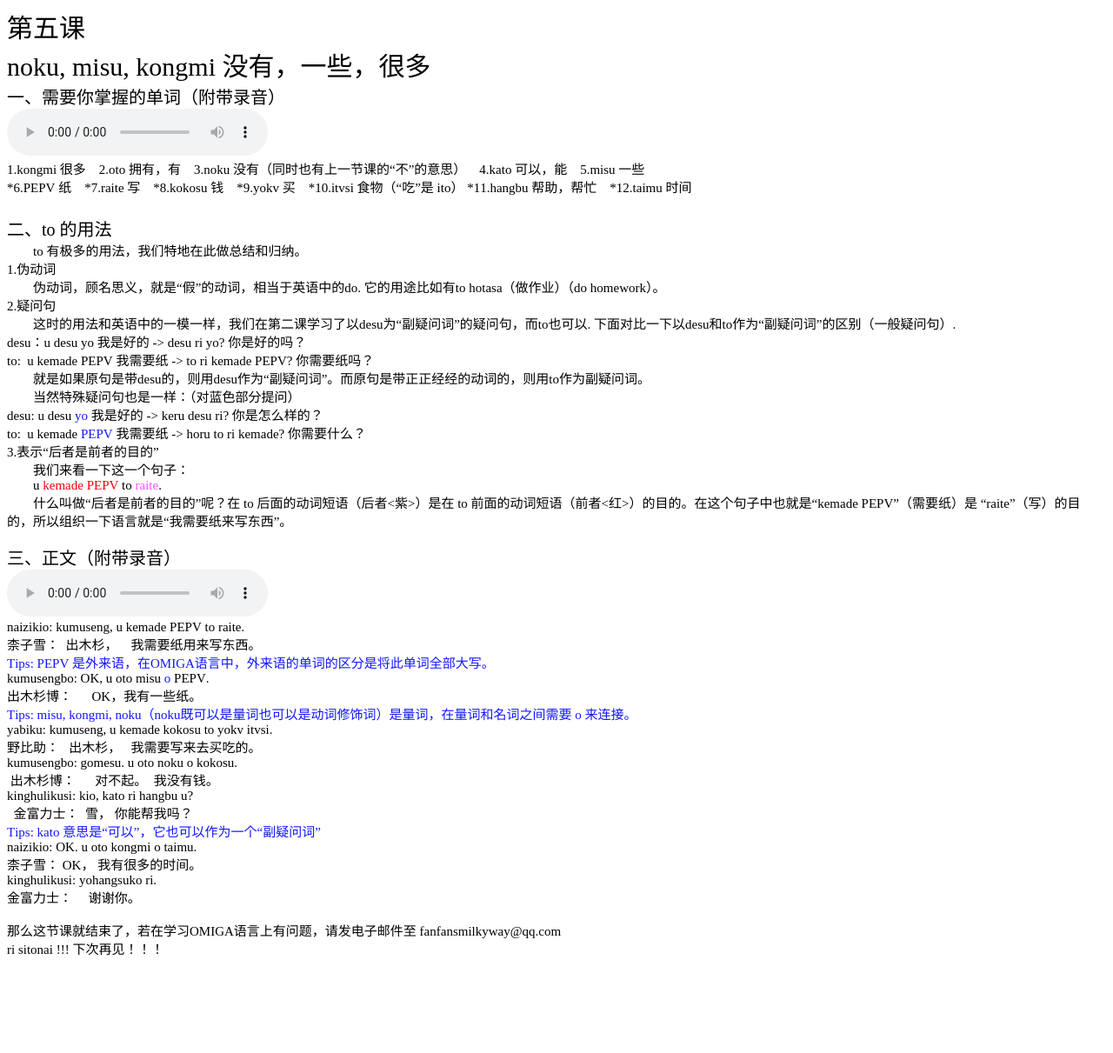
After one commit to fanfansmilkyway/OMIGA-code, a Flask app: template templates/第五课：noku, misu, kongmi 没有，一些，很多.html in a window 1280 px wide. The commit adds this page. Shown: the whole page at 87% size. Run offline with Flask 2, Linux system fonts and the light colour scheme; the template is opened without the code that fills it, so the values that code supplies are empty.

Commit message:
add two lesssons

```diff
--- a/app.py
+++ b/app.py
@@ -4,37 +4,36 @@ from werkzeug.utils import secure_filename
 
 app = Flask(__name__)
 
-text = ''
-
-@app.route('/')
-def my_form():
-    return render_template('index.html')
-
-@app.route('/', methods=['POST'])
+@app.route('/', methods=['GET','POST'])
 def my_form_post():
     if request.method == 'POST':
         text = request.form['text']
         return render_template('%s.html' %(text))
     return render_template('index.html')
 
-@app.route('/lessons')
-def contact():
+@app.route('/lessons', methods=['GET','POST'])
+def contact_post():
+    if request.method == 'POST':
+        if request.form['submit_button'] == '第一课：OMIGA语言的简介与导入':
+            return render_template('第一课：OMIGA语言的简介与导入.html')
+        if request.form['submit_button'] == '第二课：OMIGA语言的基本词语与语句':
+            return render_template('第二课：OMIGA语言的基本词语与语句.html')
+        if request.form['submit_button'] == '第三课：teriyoga! ditaiyosu! 你们好！初次见面！':
+            return render_template('第三课：teriyoga! ditaiyosu! 你们好！初次见面！.html')
+        if request.form['submit_button'] == '第四课：dv ing sihoma tsu loyode 班级中的规则':
+            return render_template('第四课：dv ing sihoma tsu loyode 班级中的规则.html')
+        if request.form['submit_button'] == '第五课：noku, misu, kongmi 没有，一些，很多':
+            return render_template('第五课：noku, misu, kongmi 没有，一些，很多.html')
     return render_template('lessons.html')
-
-@app.route('/lessons', methods=['POST'])
-def contact_post():
-    if request.form['submit_button'] == '第一课：OMIGA语言的简介与导入':
-        return render_template('第一课：OMIGA语言的简介与导入.html')
-    if request.form['submit_button'] == '第二课：OMIGA语言的基本词语与语句':
-        return render_template('第二课：OMIGA语言的基本词语与语句.html')
 
 def allowed_file(filename):
         return '.' in filename and \
         filename.rsplit('.', 1)[1].lower() in ALLOWED_EXTENSIONS
 
 UPLOAD_FOLDER = os.environ['UPLOAD_DIR']
-ALLOWED_EXTENSIONS = {'txt'}
+ALLOWED_EXTENSIONS = {'txt','png','jpg','jpeg','gif','mp3','mp4'}
 app.config['UPLOAD_FOLDER'] = UPLOAD_FOLDER
+app.config['MAX_CONTENT_LENGTH'] = 20 * 1000 * 1000
 
 @app.route('/uploads', methods=['GET', 'POST'])
 def upload_file():
@@ -53,15 +52,6 @@ def upload_file():
             filename = secure_filename(file.filename)
             file.save(os.path.join(app.config['UPLOAD_FOLDER'], filename))
             return redirect(url_for('upload_file', name=filename))
-    return '''
-    <!doctype html>
-    <title>Upload Files</title>
-    <h1>Upload Files</h1>
-    <p>Please upload .txt file</p>
-    <form method=post enctype=multipart/form-data>
-      <input type=file name=file>
-      <input type=submit>
-    </form>
-    '''
+    return render_template('uploads.html')
 
-app.run(host='0.0.0.0',port='80')
+app.run(host='0.0.0.0',port='80',debug=True)
--- a/templates/lessons.html
+++ b/templates/lessons.html
@@ -3,4 +3,10 @@
     <input type="submit" name="submit_button" value="第一课：OMIGA语言的简介与导入">
     <br>
     <input type="submit" name="submit_button" value="第二课：OMIGA语言的基本词语与语句">
+    <br>
+    <input type="submit" name="submit_button" value="第三课：teriyoga! ditaiyosu! 你们好！初次见面！">
+    <br>
+    <input type="submit" name="submit_button" value="第四课：dv ing sihoma tsu loyode 班级中的规则">
+    <br>
+    <input type="submit" name="submit_button" value="第五课：noku, misu, kongmi 没有，一些，很多">
 </form>
--- /dev/null
+++ b/templates/第五课：noku, misu, kongmi 没有，一些，很多.html
@@ -0,0 +1,90 @@
+<!DOCTYPE html PUBLIC "-//W3C//DTD HTML 4.01//EN" "http://www.w3.org/TR/html4/strict.dtd">
+<html>
+<head>
+  <meta http-equiv="Content-Type" content="text/html; charset=utf-8">
+  <meta http-equiv="Content-Style-Type" content="text/css">
+  <title></title>
+  <meta name="Generator" content="Cocoa HTML Writer">
+  <meta name="CocoaVersion" content="2202.7">
+  <style type="text/css">
+    p.p1 {margin: 0.0px 0.0px 0.0px 0.0px; font: 30.0px 'Hiragino Sans GB'; color: #000000; -webkit-text-stroke: #000000}
+    p.p2 {margin: 0.0px 0.0px 0.0px 0.0px; font: 20.0px 'Hiragino Sans GB'; color: #000000; -webkit-text-stroke: #000000}
+    p.p3 {margin: 0.0px 0.0px 0.0px 0.0px; font: 15.0px 'Hiragino Sans GB'; color: #000000; -webkit-text-stroke: #000000}
+    p.p4 {margin: 0.0px 0.0px 0.0px 0.0px; font: 15.0px 'Hiragino Sans GB'; color: #000000; -webkit-text-stroke: #000000; min-height: 23.0px}
+    p.p5 {margin: 0.0px 0.0px 0.0px 0.0px; font: 15.0px 'Hiragino Sans GB'; color: #f6000b; -webkit-text-stroke: #f6000b}
+    p.p6 {margin: 0.0px 0.0px 0.0px 0.0px; font: 15.0px 'Hiragino Sans GB'; color: #1217ff; -webkit-text-stroke: #1217ff}
+    span.s1 {font-kerning: none}
+    span.s2 {font-kerning: none; color: #1217ff; -webkit-text-stroke: 0px #1217ff}
+    span.s3 {font-kerning: none; color: #000000; -webkit-text-stroke: 0px #000000}
+    span.s4 {font-kerning: none; color: #f853ff; -webkit-text-stroke: 0px #f853ff}
+    span.Apple-tab-span {white-space:pre}
+  </style>
+</head>
+<body>
+<p class="p1"><span class="s1">第五课</span></p>
+<p class="p1"><span class="s1">noku, misu, kongmi 没有，一些，很多</span></p>
+<p class="p2"><span class="s1">一、需要你掌握的单词（附带录音）</span></p>
+<audio controls>
+  <source src={{ url_for('static' ,filename = "第五课：单词.mp3") }}>
+Your browser does not support the audio element.
+</audio>
+<p class="p3"><span class="s1">1.kongmi 很多<span class="Apple-converted-space">    </span>2.oto 拥有，有<span class="Apple-converted-space">    </span>3.noku 没有（同时也有上一节课的“不”的意思）<span class="Apple-converted-space">    </span>4.kato 可以，能<span class="Apple-converted-space">    </span>5.misu 一些</span></p>
+<p class="p3"><span class="s1">*6.PEPV 纸<span class="Apple-converted-space">    </span>*7.raite 写<span class="Apple-converted-space">    </span>*8.kokosu 钱<span class="Apple-converted-space">    </span>*9.yokv 买<span class="Apple-converted-space">    </span>*10.itvsi 食物（“吃”是 ito） *11.hangbu 帮助，帮忙<span class="Apple-converted-space">    </span>*12.taimu 时间</span></p>
+<p class="p4"><span class="s1"></span><br></p>
+<p class="p2"><span class="s1">二、to 的用法</span></p>
+<p class="p3"><span class="s1"><span class="Apple-tab-span">	</span>to 有极多的用法，我们特地在此做总结和归纳。</span></p>
+<p class="p3"><span class="s1">1.伪动词</span></p>
+<p class="p3"><span class="s1"><span class="Apple-tab-span">	</span>伪动词，顾名思义，就是“假”的动词，相当于英语中的do. 它的用途比如有to hotasa（做作业）（do homework）。</span></p>
+<p class="p3"><span class="s1">2.疑问句</span></p>
+<p class="p3"><span class="s1"><span class="Apple-tab-span">	</span>这时的用法和英语中的一模一样，我们在第二课学习了以desu为“副疑问词”的疑问句，而to也可以. 下面对比一下以desu和to作为“副疑问词”的区别（一般疑问句）.<span class="Apple-converted-space"> </span></span></p>
+<p class="p3"><span class="s1">desu：u desu yo 我是好的 -&gt; desu ri yo? 你是好的吗？</span></p>
+<p class="p3"><span class="s1">to:<span class="Apple-converted-space">  </span>u kemade PEPV 我需要纸 -&gt; to ri kemade PEPV? 你需要纸吗？</span></p>
+<p class="p3"><span class="s1"><span class="Apple-tab-span">	</span>就是如果原句是带desu的，则用desu作为“副疑问词”。而原句是带正正经经的动词的，则用to作为副疑问词。</span></p>
+<p class="p3"><span class="s1"><span class="Apple-tab-span">	</span>当然特殊疑问句也是一样：（对蓝色部分提问）</span></p>
+<p class="p3"><span class="s1">desu: u desu </span><span class="s2">yo</span><span class="s1"> 我是好的 -&gt; keru desu ri? 你是怎么样的？</span></p>
+<p class="p3"><span class="s1">to:<span class="Apple-converted-space">  </span>u kemade </span><span class="s2">PEPV</span><span class="s1"> 我需要纸 -&gt; horu to ri kemade? 你需要什么？</span></p>
+<p class="p3"><span class="s1">3.表示“后者是前者的目的”</span></p>
+<p class="p3"><span class="s1"><span class="Apple-tab-span">	</span>我们来看一下这一个句子：</span></p>
+<p class="p5"><span class="s3"><span class="Apple-tab-span">	</span>u </span><span class="s1">kemade PEPV</span><span class="s3"> to </span><span class="s4">raite</span><span class="s3">.<span class="Apple-converted-space"> </span></span></p>
+<p class="p3"><span class="s1"><span class="Apple-tab-span">	</span>什么叫做“后者是前者的目的”呢？在 to 后面的动词短语（后者&lt;紫&gt;）是在 to 前面的动词短语（前者&lt;红&gt;）的目的。在这个句子中也就是“kemade PEPV”（需要纸）是 “raite”（写）的目的，所以组织一下语言就是“我需要纸来写东西”。</span></p>
+<p class="p3"><span class="s1"><br>
+</span></p>
+<p class="p2"><span class="s1">三、正文（附带录音）</span></p>
+<audio controls>
+  <source src={{ url_for('static' ,filename = "第五课：课文.mp3") }}>
+Your browser does not support the audio element.
+</audio>
+<p class="p3"><span class="s1">naizikio: kumuseng, u kemade PEPV to raite.<span class="Apple-converted-space"> </span></span></p>
+<p class="p3"><span class="s1">柰子雪：<span class="Apple-converted-space">  </span>出木杉，<span class="Apple-converted-space">    </span>我需要纸用来写东西。</span></p>
+<p class="p6"><span class="s1">Tips: PEPV 是外来语，在OMIGA语言中，外来语的单词的区分是将此单词全部大写。</span></p>
+<p class="p3"><span class="s1">kumusengbo: OK, u oto misu </span><span class="s2">o</span><span class="s1"> PEPV.</span></p>
+<p class="p3"><span class="s1">出木杉博：<span class="Apple-converted-space">      </span>OK，我有一些纸。</span></p>
+<p class="p6"><span class="s1">Tips: misu, kongmi, noku（noku既可以是量词也可以是动词修饰词）是量词，在量词和名词之间需要 o 来连接。</span></p>
+<p class="p3"><span class="s1">yabiku: kumuseng, u kemade kokosu to yokv itvsi.</span></p>
+<p class="p3"><span class="s1">野比助： <span class="Apple-converted-space">  </span>出木杉， <span class="Apple-converted-space">  </span>我需要写来去买吃的。</span></p>
+<p class="p3"><span class="s1">kumusengbo: gomesu. u oto noku o kokosu.</span></p>
+<p class="p3"><span class="s1"><span class="Apple-converted-space"> </span>出木杉博：<span class="Apple-converted-space">      </span>对不起。<span class="Apple-converted-space">  </span>我没有钱。</span></p>
+<p class="p3"><span class="s1">kinghulikusi: kio, kato ri hangbu u?</span></p>
+<p class="p3"><span class="s1"><span class="Apple-converted-space">  </span>金富力士：<span class="Apple-converted-space">  </span>雪， 你能帮我吗？</span></p>
+<p class="p6"><span class="s1">Tips: kato 意思是“可以”，它也可以作为一个“副疑问词”</span></p>
+<p class="p3"><span class="s1">naizikio: OK. u oto kongmi o taimu.</span></p>
+<p class="p3"><span class="s1">柰子雪： OK， 我有很多的时间。</span></p>
+<p class="p3"><span class="s1">kinghulikusi: yohangsuko ri.</span></p>
+<p class="p3"><span class="s1">金富力士： <span class="Apple-converted-space">    </span>谢谢你。</span></p>
+<p class="p3"><span class="s1"><br>
+那么这节课就结束了，若在学习OMIGA语言上有问题，请发电子邮件至 fanfansmilkyway@qq.com</span></p>
+<p class="p3"><span class="s1">ri sitonai !!! 下次再见！！！</span></p>
+<p class="p6"><span class="s1"><br>
+</span></p>
+<p class="p6"><span class="s1"><br>
+</span></p>
+<p class="p6"><span class="s1"><br>
+</span></p>
+<p class="p6"><span class="s1"><br>
+</span></p>
+<p class="p6"><span class="s1"><br>
+</span></p>
+<p class="p6"><span class="s1"><br>
+</span></p>
+</body>
+</html>
--- /dev/null
+++ b/uploads/hello.txt
@@ -0,0 +1,2 @@
+Hello,I'm Jack.
+Nice to meet you!
```
Also changed, not shown: templates/index.html (+6 -1 lines), templates/uploads.html (added, +9 -0 lines), templates/第三课：teriyoga! ditaiyosu! 你们好！初次见面！.html (added, +64 -0 lines), templates/第四课：dv ing sihoma tsu loyode 班级中的规则.html (added, +73 -0 lines), 6 other files.
